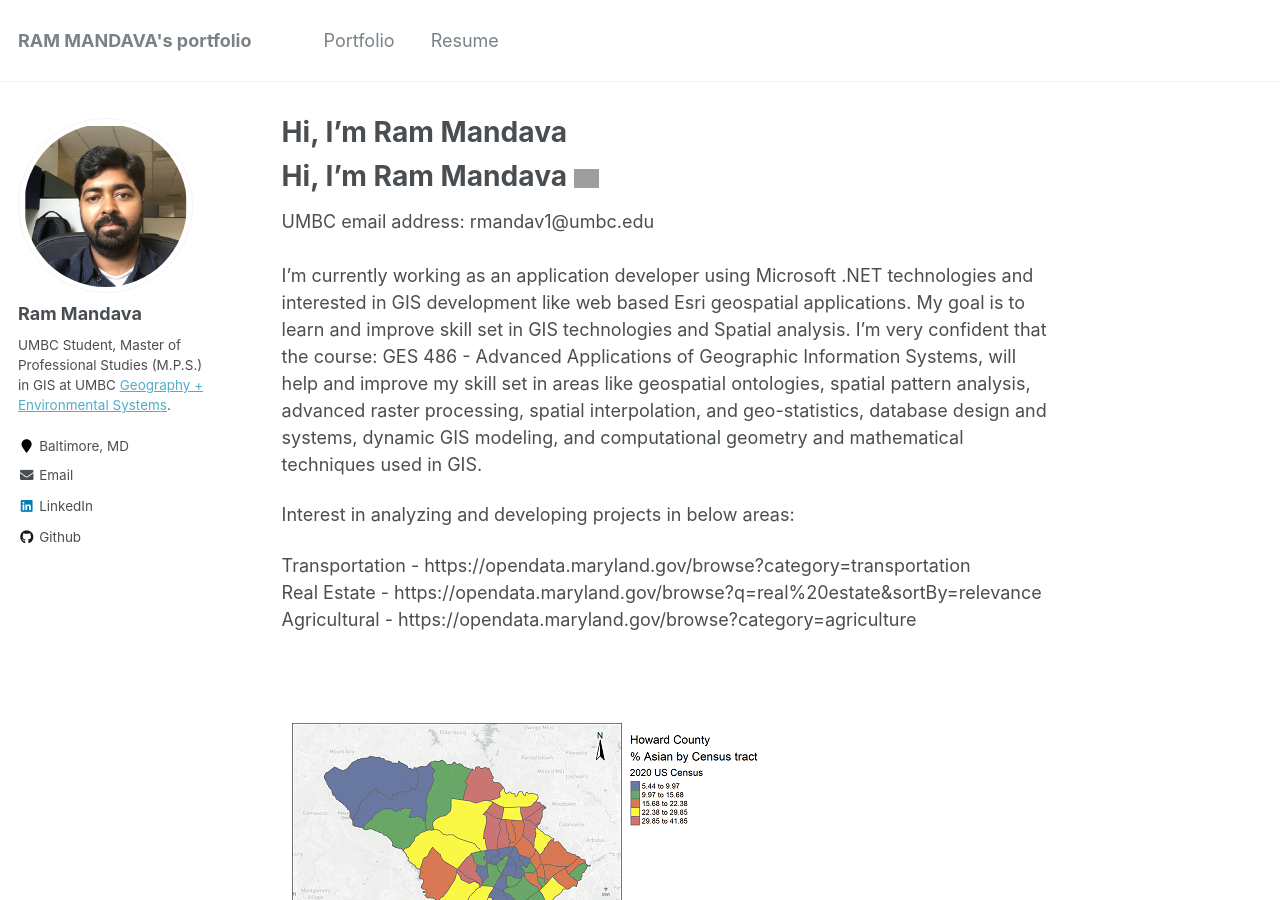
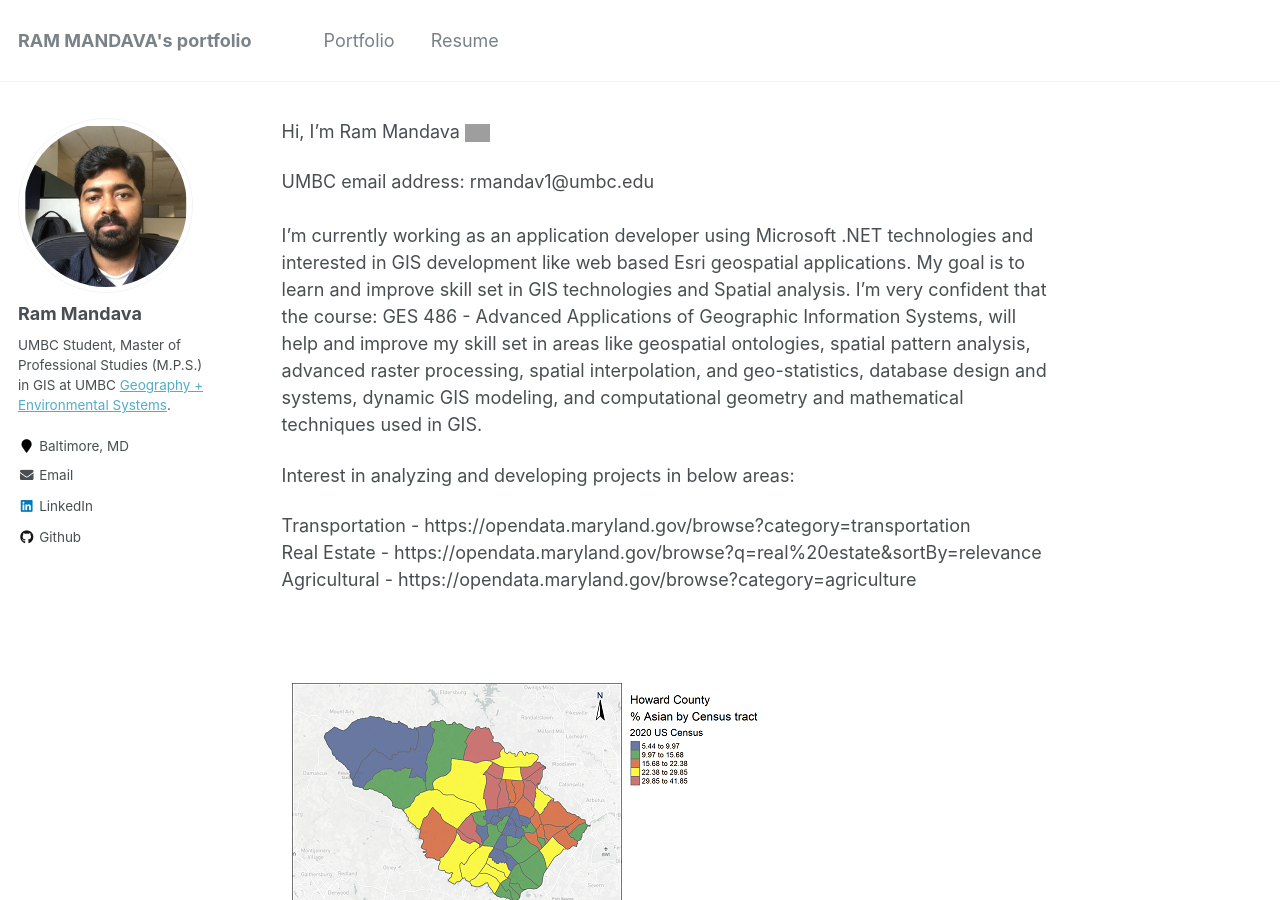
Before and after one commit to mandavaram/mandavaram.github.io, a Jekyll site: the page built from index.md, in a window 1280 px wide and 900 px high. Built offline with Jekyll 4.4.1, drawn with Linux system fonts in a browser that asks for light colours; our own code applies the rules of GitHub Pages for plain Markdown files; grey boxes are pictures that could not be loaded.

Commit message:
Update index.md

```diff
--- a/index.md
+++ b/index.md
@@ -1,4 +1,4 @@
-# Hi, I'm Ram Mandava <img src="https://media.giphy.com/media/hvRJCLFzcasrR4ia7z/giphy.gif" width="25px">
+Hi, I'm Ram Mandava <img src="https://media.giphy.com/media/hvRJCLFzcasrR4ia7z/giphy.gif" width="25px">
 
 UMBC email address: rmandav1@umbc.edu
 <br>
```
